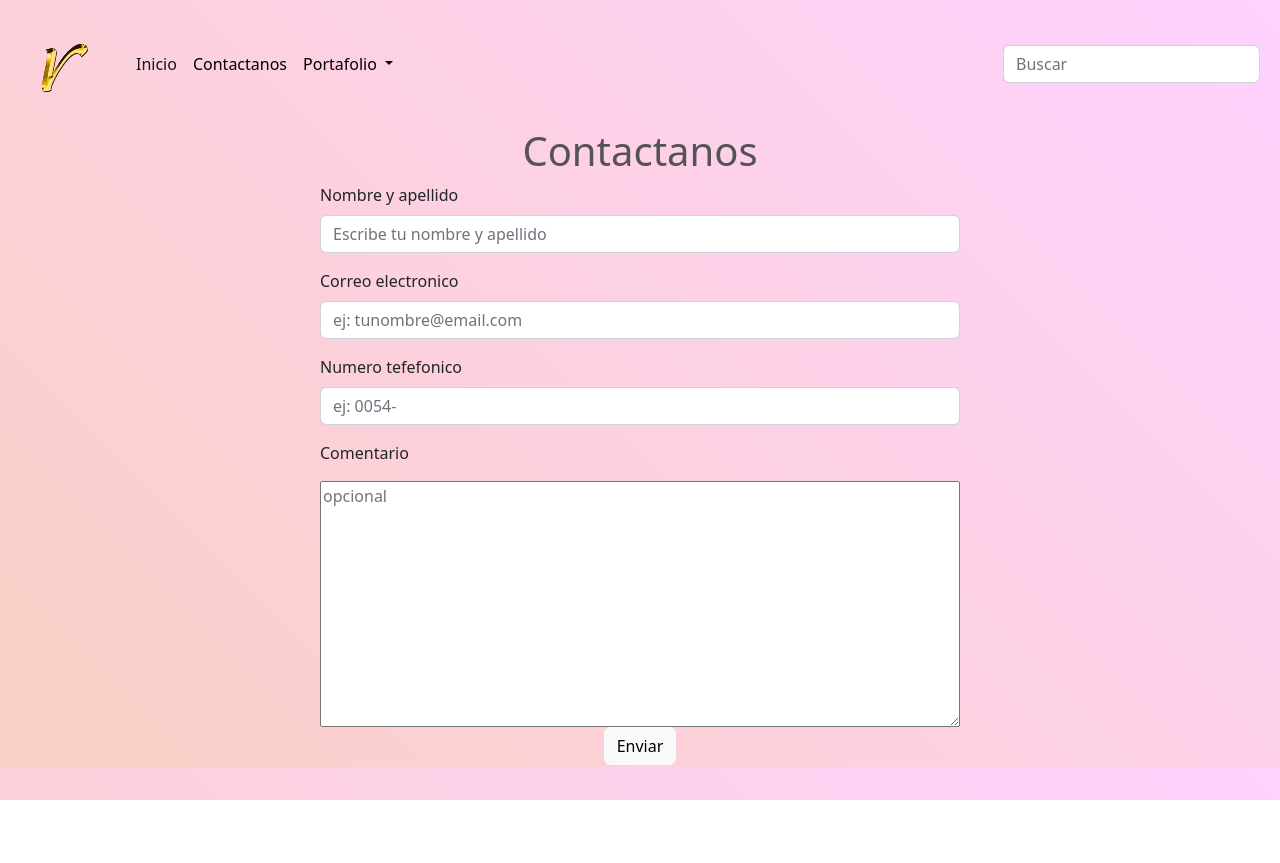
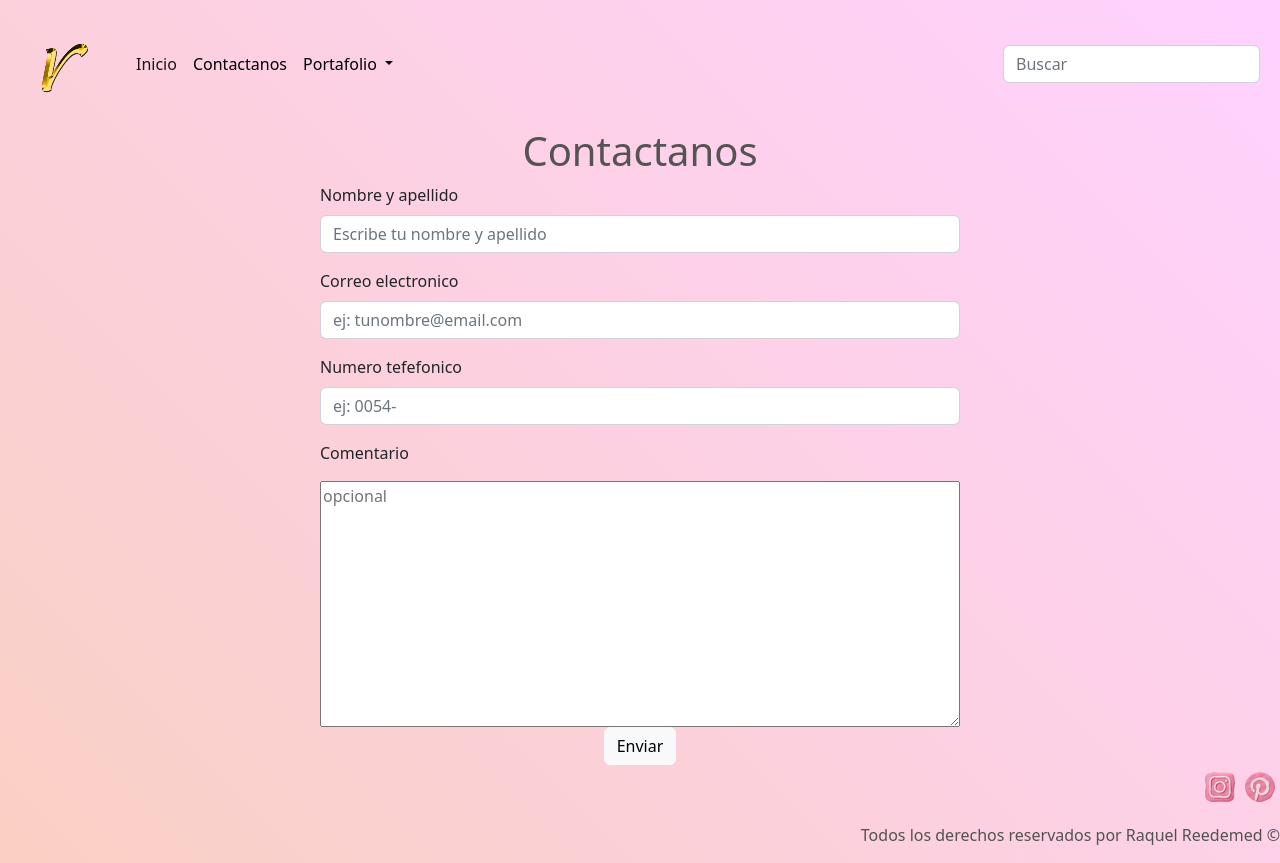
Before and after one commit to RaquelReedemed/Bootstrap-Raquel, a plain HTML site: page paginas/contactanos.html in a window 1280 px wide. Before the commit the page ends 800 px from the top, so only its background shows below. Drawn offline with nearby package versions, Linux system fonts and the light colour scheme.

Commit message:
modificando pag cont

```diff
--- a/paginas/contactanos.html
+++ b/paginas/contactanos.html
@@ -97,6 +97,21 @@
 
     </main>
 
+    <footer>
+
+        <ul class="redes">
+            <li class="itemLi"><a href="https://www..instagram.com/" target="_blank">
+                    <img src="../img/logoInst3D.png" alt="Instagram"></a></li>
+            <li class="itemLi"><a href="https://ar.pinterest.com/" target="_blank">
+                    <img src="../img/logoPint3D.png" alt="Pinterest"></a></li>
+        </ul>
+
+        <!--Derechos de autor-->
+
+        <p class="pie">Todos los derechos reservados por Raquel Reedemed &copy;</p>
+
+    </footer>
+
 
 
     <!--js con BOOTSTRAP-->
```
